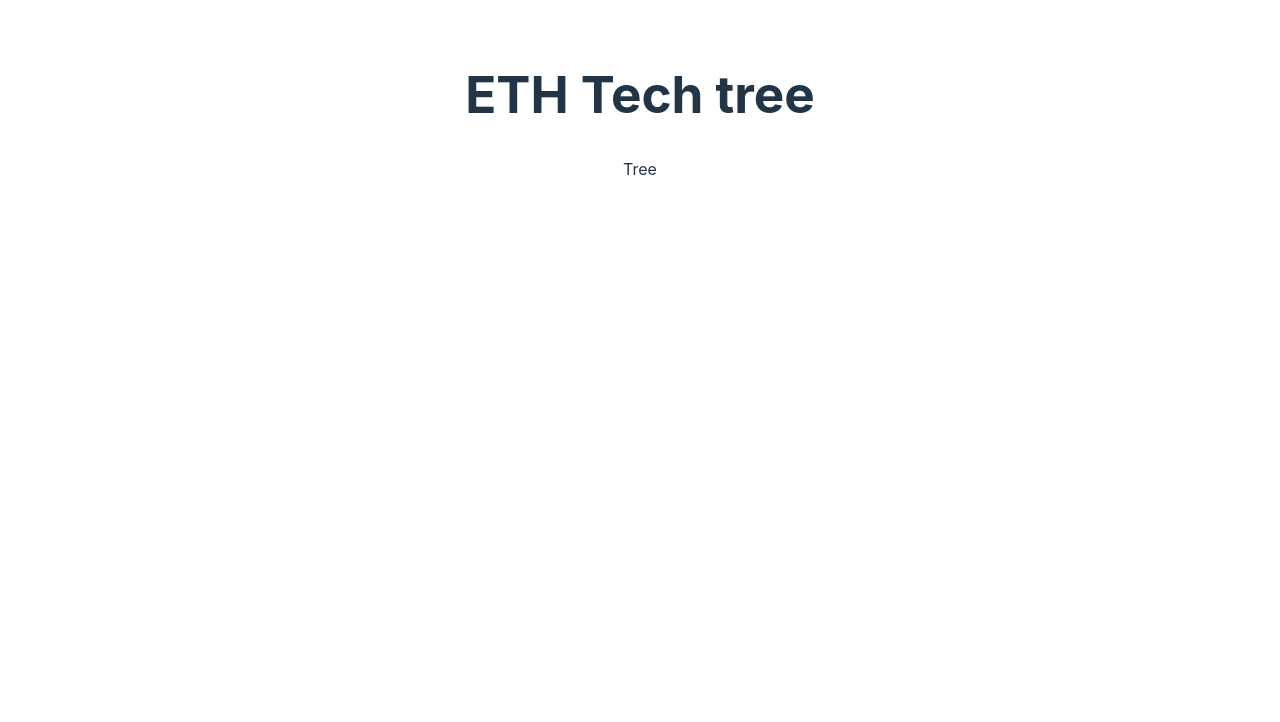
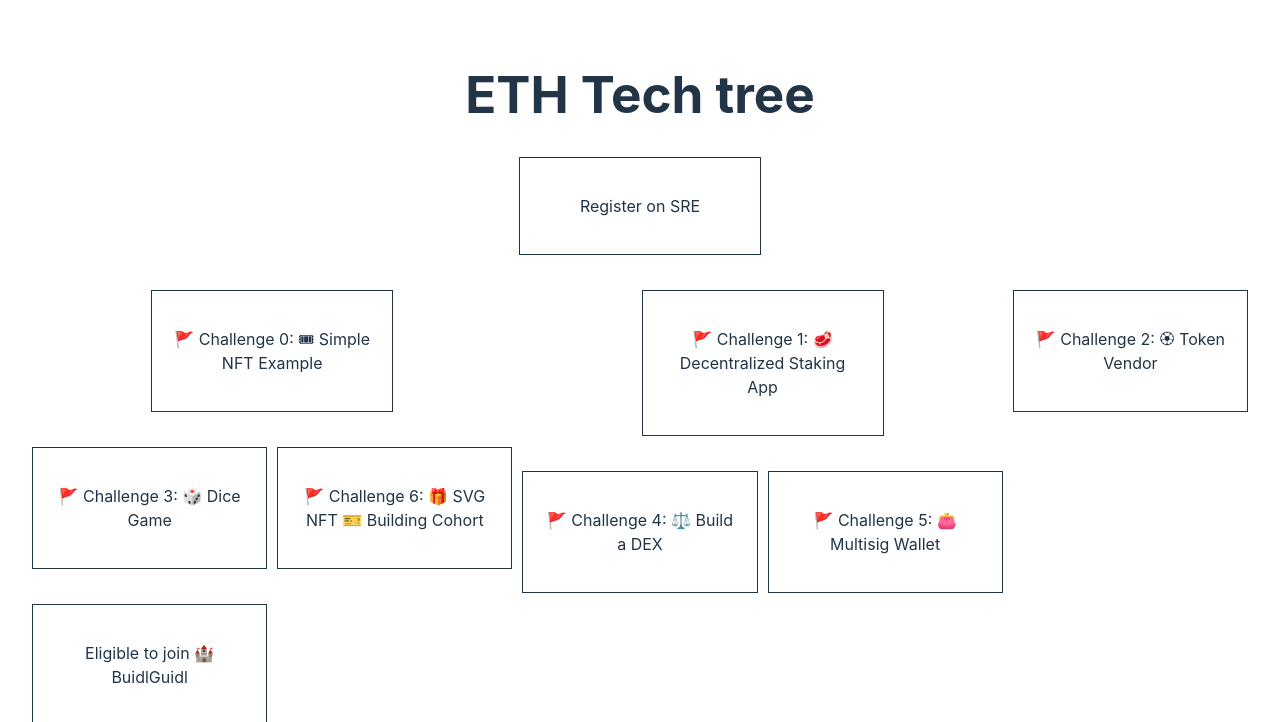
Before and after one commit to technophile-04/eth-tech-tree, a React (Vite) app: page / in a window 1280 px wide. Shown: the top 722 px of the page. Built offline with nearby package versions, Linux system fonts and the light colour scheme.

Commit message:
Basic Tree working

```diff
--- a/src/components/Tree.jsx
+++ b/src/components/Tree.jsx
@@ -1,9 +1,13 @@
 import { challengeData } from "../data/challengeData.js";
+import TreeNode from "./TreeNode.jsx";
+import TreeChildren from "./TreeChildren.jsx";
 
 const Tree = () => {
+  const root = Object.values(challengeData)[0];
   return (
     <div className="tree">
-      <p>Tree</p>
+      <TreeNode data={root} />
+      <TreeChildren data={root.children} />
     </div>
   );
 };
--- /dev/null
+++ b/src/components/TreeChildren.jsx
@@ -0,0 +1,23 @@
+import { challengeData } from "../data/challengeData.js";
+import TreeNode from "./TreeNode.jsx";
+
+const TreeChildren = ({ data }) => {
+  if (!data) return null;
+  return (
+    <div className="tree-children">
+      <ul>
+        {data.map(childrenId => {
+          const children = challengeData[childrenId];
+          return (
+            <li>
+              <TreeNode data={children} />
+              {children.children.length > 0 && <TreeChildren data={children.children} />}
+            </li>
+          );
+        })}
+      </ul>
+    </div>
+  );
+};
+
+export default TreeChildren;
--- a/src/components/TreeNode.jsx
+++ b/src/components/TreeNode.jsx
@@ -1,7 +1,7 @@
-const TreeNode = () => {
+const TreeNode = ({ data }) => {
   return (
     <div className="tree-node">
-      <p>Tree Node</p>
+      <p>{data.label}</p>
     </div>
   );
 };
--- a/src/index.css
+++ b/src/index.css
@@ -5,8 +5,8 @@
   font-weight: 400;
 
   color-scheme: light dark;
-  color: rgba(255, 255, 255, 0.87);
-  background-color: #242424;
+  color: #213547;
+  background-color: #ffffff;
 
   font-synthesis: none;
   text-rendering: optimizeLegibility;
@@ -21,7 +21,7 @@ a {
   text-decoration: inherit;
 }
 a:hover {
-  color: #535bf2;
+  color: #747bff;
 }
 
 body {
@@ -36,34 +36,21 @@ h1 {
   line-height: 1.1;
 }
 
-button {
-  border-radius: 8px;
-  border: 1px solid transparent;
-  padding: 0.6em 1.2em;
-  font-size: 1em;
-  font-weight: 500;
-  font-family: inherit;
-  background-color: #1a1a1a;
-  cursor: pointer;
-  transition: border-color 0.25s;
-}
-button:hover {
-  border-color: #646cff;
-}
-button:focus,
-button:focus-visible {
-  outline: 4px auto -webkit-focus-ring-color;
+.tree-node {
+  border: 1px solid;
+  padding: 20px;
+  max-width: 200px;
+  margin: 0 auto;
 }
 
-@media (prefers-color-scheme: light) {
-  :root {
-    color: #213547;
-    background-color: #ffffff;
-  }
-  a:hover {
-    color: #747bff;
-  }
-  button {
-    background-color: #f9f9f9;
-  }
+.tree-children {
+  margin-top: 35px;
 }
+
+.tree-children ul {
+  list-style: none;
+  display: flex;
+  gap: 10px;
+  margin: 0;
+  padding: 0;
+}
```
